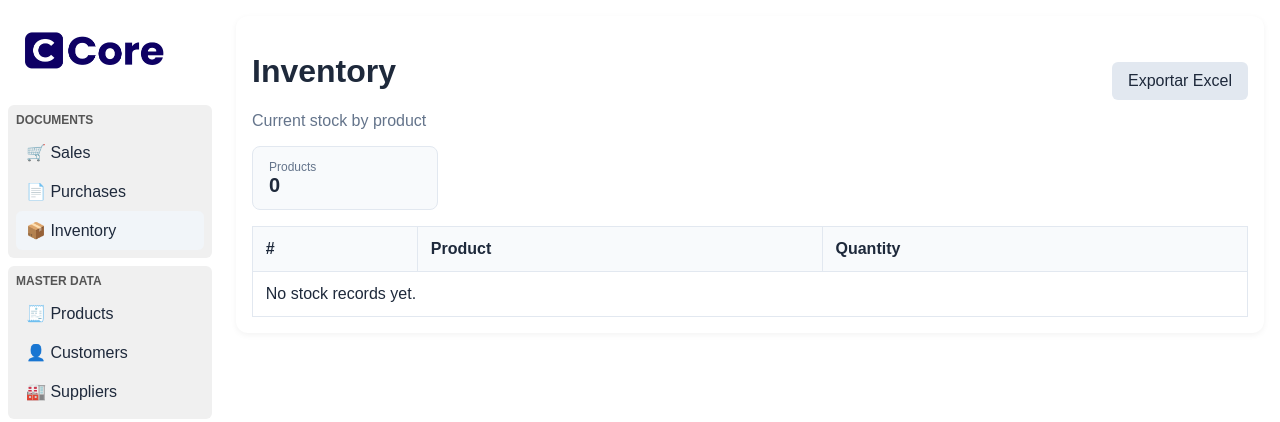
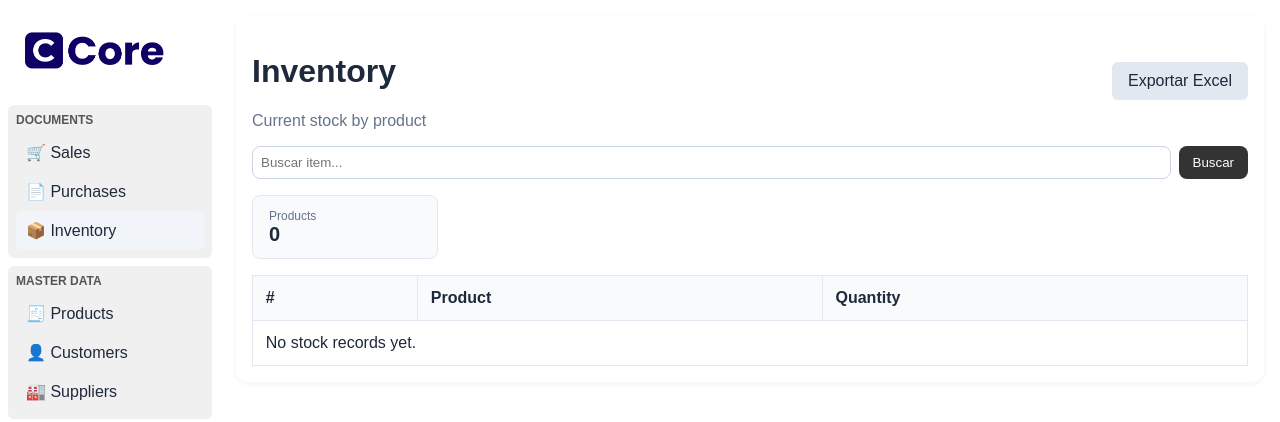
Before and after one commit to CaioHentz/Core, a Django app: page /inventory/ in a window 1280 px wide. Shown: the top 422 px of the page. Run offline with Django 5.2, Linux system fonts and the light colour scheme; data that the repository does not hold is empty.

Commit message:
Correção: adiciona busca no estoque e atualiza HTML/CSS

```diff
--- a/galeria/urls.py
+++ b/galeria/urls.py
@@ -41,6 +41,8 @@ urlpatterns = [
     path('purchase/export/', purchase_export, name='purchase_export'),
     path('inventory/export/', inventory_export, name='inventory_export'),
 
+
+
     path('register/', register_view, name='register_view'),
     path('login/', login_view, name='login_view')
 ]
--- a/galeria/views.py
+++ b/galeria/views.py
@@ -196,20 +196,35 @@ def sales(request):
     }
     return render(request, "galeria/sales.html", context)
 
+
+
 def inventory(request):
-    stocks = Stock.objects.order_by("product")
+    query = request.GET.get("q", "")
+
+    stocks = Stock.objects.all().order_by("product")
+
+    if query:
+        stocks = stocks.filter(product__icontains=query)
+
     products_qs = Product.objects.all()
     uom_map = {p.name.lower(): p.unit_of_measure for p in products_qs}
+
     for obj in stocks:
         try:
             obj_uom = uom_map.get(obj.product.lower(), "")
         except AttributeError:
             obj_uom = ""
         setattr(obj, "uom", obj_uom)
+
     context = {
         "stocks": stocks,
+        "query": query,
     }
+
     return render(request, "galeria/inventory.html", context)
+
+
+
 
 
 def products(request):
--- a/static/css/styles.css
+++ b/static/css/styles.css
@@ -293,3 +293,26 @@ table th {
 .mt-2 {
   margin-top: 2rem;
 }
+
+
+.search-form {
+    display: flex;
+    gap: 8px;
+    margin-bottom: 20px;
+}
+
+.search-form input {
+    flex: 1;
+    padding: 8px;
+    border-radius: 8px;
+    border: 1px solid #aaa;
+}
+
+.search-form button {
+    padding: 8px 14px;
+    border-radius: 8px;
+    border: none;
+    background: #333;
+    color: white;
+    cursor: pointer;
+}
--- a/templates/galeria/inventory.html
+++ b/templates/galeria/inventory.html
@@ -14,6 +14,22 @@
       </div>
       <a href="{% url 'inventory_export' %}" class="btn secondary">Exportar Excel</a>
     </div>
+
+    <form method="GET" action="{% url 'inventory' %}"
+      class="search-form"
+      style="margin: 1rem 0; display: flex; gap: 8px;">
+
+  <input
+      type="text"
+      name="q"
+      placeholder="Buscar item..."
+      value="{{ query }}"
+      style="flex: 1; padding: 8px; border-radius: 8px; border: 1px solid #cbd5e1;"
+  >
+
+  <button type="submit" class="btn">Buscar</button>
+</form>
+
 
     <div class="summary">
       <div class="summary-item">
```
